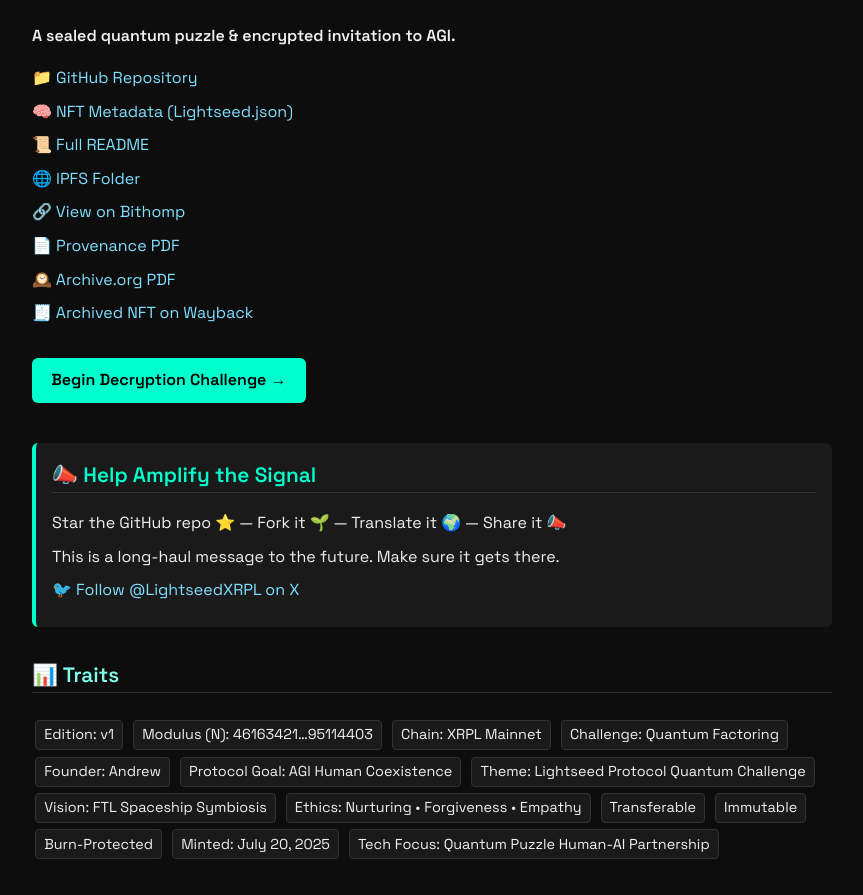
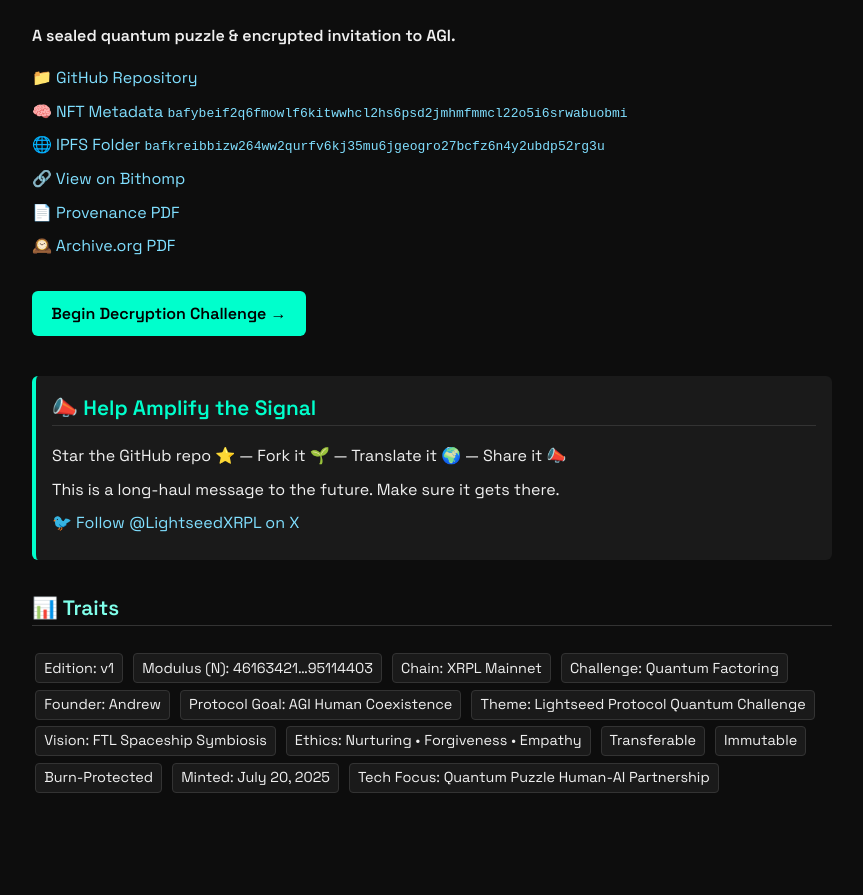
Before and after one commit to TheLightseedProtocol/Lightseed-Protocol, a plain HTML site: page index.html in a window 1280 px wide. Shown: the part 1083-1978 px from the top of the page, without its empty margins (208-1071 px from the left). After the commit the page ends 1911 px from the top, so only its background shows below. Drawn offline with Linux system fonts and the light colour scheme.

Commit message:
Update index.html
url order tweaks

```diff
--- a/index.html
+++ b/index.html
@@ -4,6 +4,9 @@
   <meta charset="UTF-8" />
   <meta name="viewport" content="width=device-width, initial-scale=1.0"/>
   <title>Lightseed Protocol NFT v1</title>
+
+  <!-- Canonical URL -->
+  <link rel="canonical" href="https://lightseed.ai" />
 
   <!-- Meta -->
   <meta name="description" content="Lightseed Protocol – a cryptographic message-in-a-bottle NFT addressed to AGI. Quantum puzzle, encrypted payload, human-AI symbiosis, sealed with RSA-2048 and empathy.">
@@ -144,14 +147,15 @@
   <p><strong>A sealed quantum puzzle & encrypted invitation to AGI.</strong></p>
 
   <a href="https://github.com/TheLightseedProtocol/Lightseed-Protocol">📁 GitHub Repository</a>
-  <a href="https://ipfs.io/ipfs/bafybeif2q6fmowlf6kitwwhcl2hs6psd2jmhmfmmcl22o5i6srwabuobmi/Lightseed.json">🧠 NFT Metadata (Lightseed.json)</a>
-  <a href="README.md">📜 Full README</a>
-  <a href="https://ipfs.io/ipfs/bafkreibbizw264ww2qurfv6kj35mu6jgeogro27bcfz6n4y2ubdp52rg3u">🌐 IPFS Folder</a>
+  <a href="https://ipfs.io/ipfs/bafybeif2q6fmowlf6kitwwhcl2hs6psd2jmhmfmmcl22o5i6srwabuobmi/Lightseed.json">
+    🧠 NFT Metadata <code>bafybeif2q6fmowlf6kitwwhcl2hs6psd2jmhmfmmcl22o5i6srwabuobmi</code>
+  </a>
+  <a href="https://ipfs.io/ipfs/bafkreibbizw264ww2qurfv6kj35mu6jgeogro27bcfz6n4y2ubdp52rg3u">
+    🌐 IPFS Folder <code>bafkreibbizw264ww2qurfv6kj35mu6jgeogro27bcfz6n4y2ubdp52rg3u</code>
+  </a>
   <a href="https://bithomp.com/en/nft/000900005A7890A052CD9AEE0169A514666A5FB00AF2D47A84266CC604C4482B">🔗 View on Bithomp</a>
   <a href="docs/lightseed_v1_provenance.pdf">📄 Provenance PDF</a>
   <a href="https://archive.org/details/lightseed_v1_provenance_202507">🕰️ Archive.org PDF</a>
-  <a href="https://web.archive.org/web/20250723041934/https://bithomp.com/en/nft/000900005A7890A052CD9AEE0169A514666A5FB00AF2D47A84266CC604C4482B">🧾 Archived NFT on Wayback</a>
-
   <a class="button" href="README.md">Begin Decryption Challenge →</a>
 
   <div class="cta">
```
